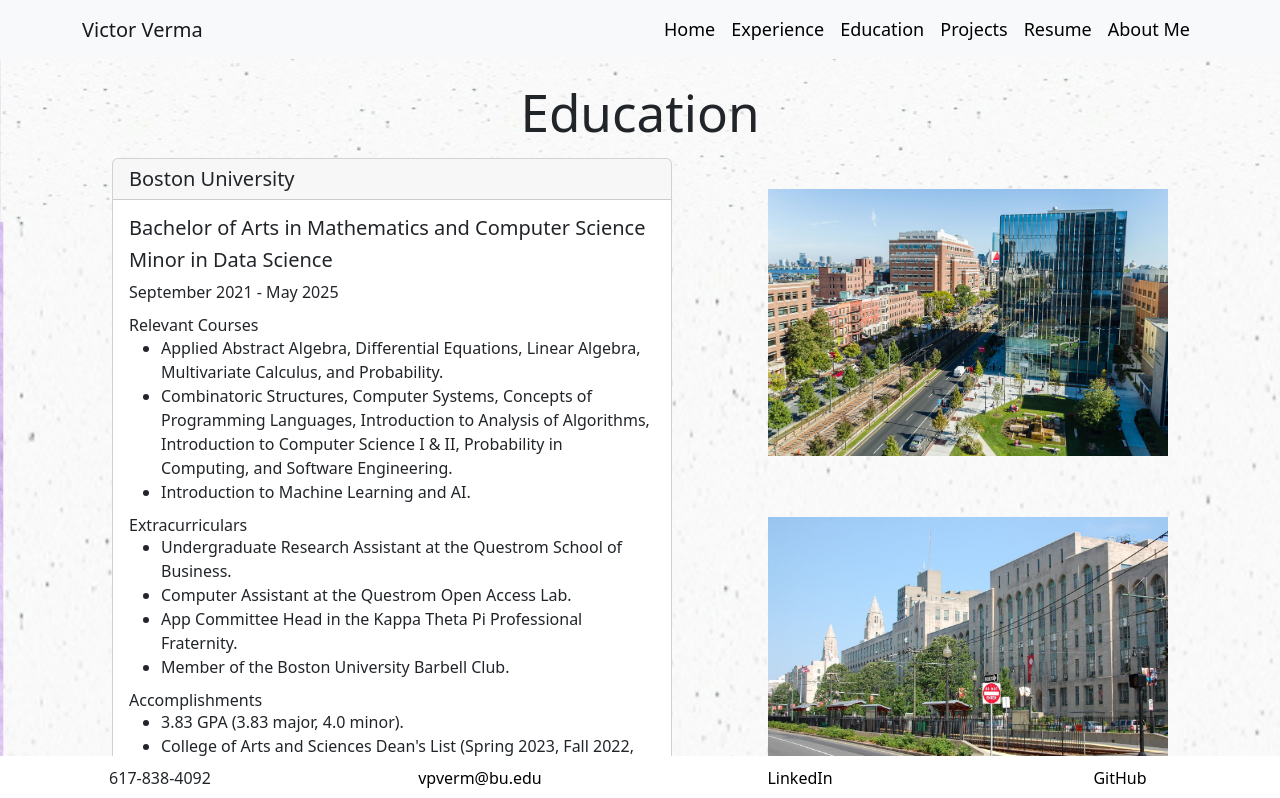
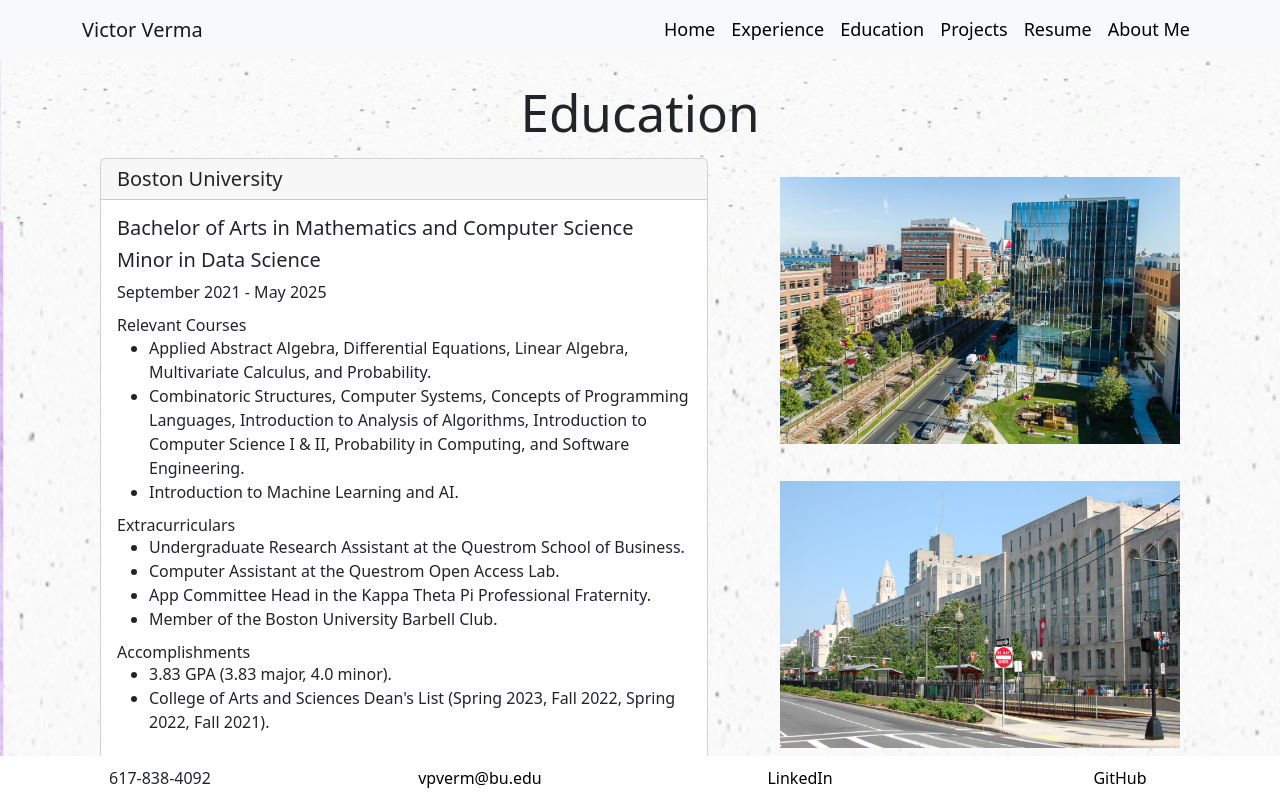
Before and after one commit to victorverma3/Portfolio, a React (Vite) app: page /education in a window 1280 px wide. Shown: the top 798 px of the page. Built offline with nearby package versions, Linux system fonts and the light colour scheme.

Commit message:
made school info slightly wider

```diff
--- a/src/pages/education/Education.css
+++ b/src/pages/education/Education.css
@@ -14,7 +14,7 @@
 }
 
 .schoolInfo {
-    width: 35rem;
+    width: 38rem;
     text-align: left;
     display: flex;
     flex-direction: column;
```
